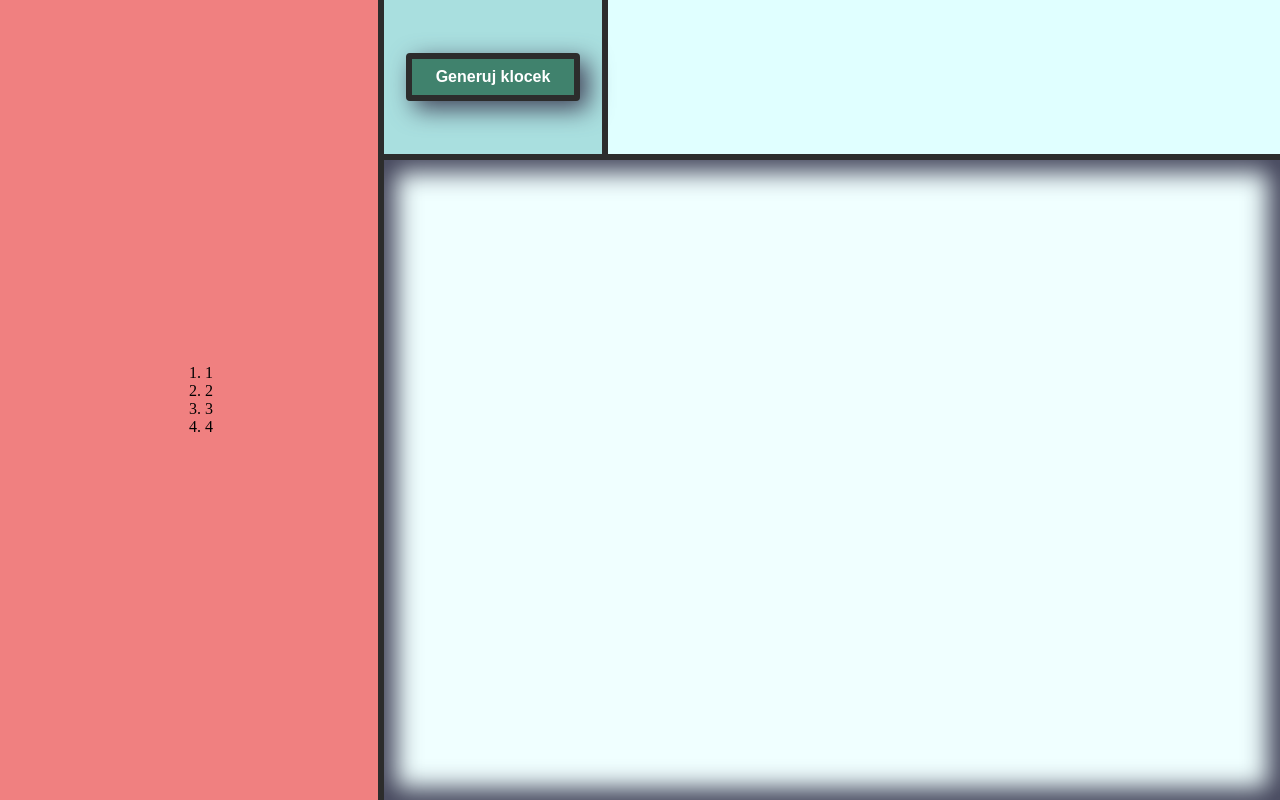
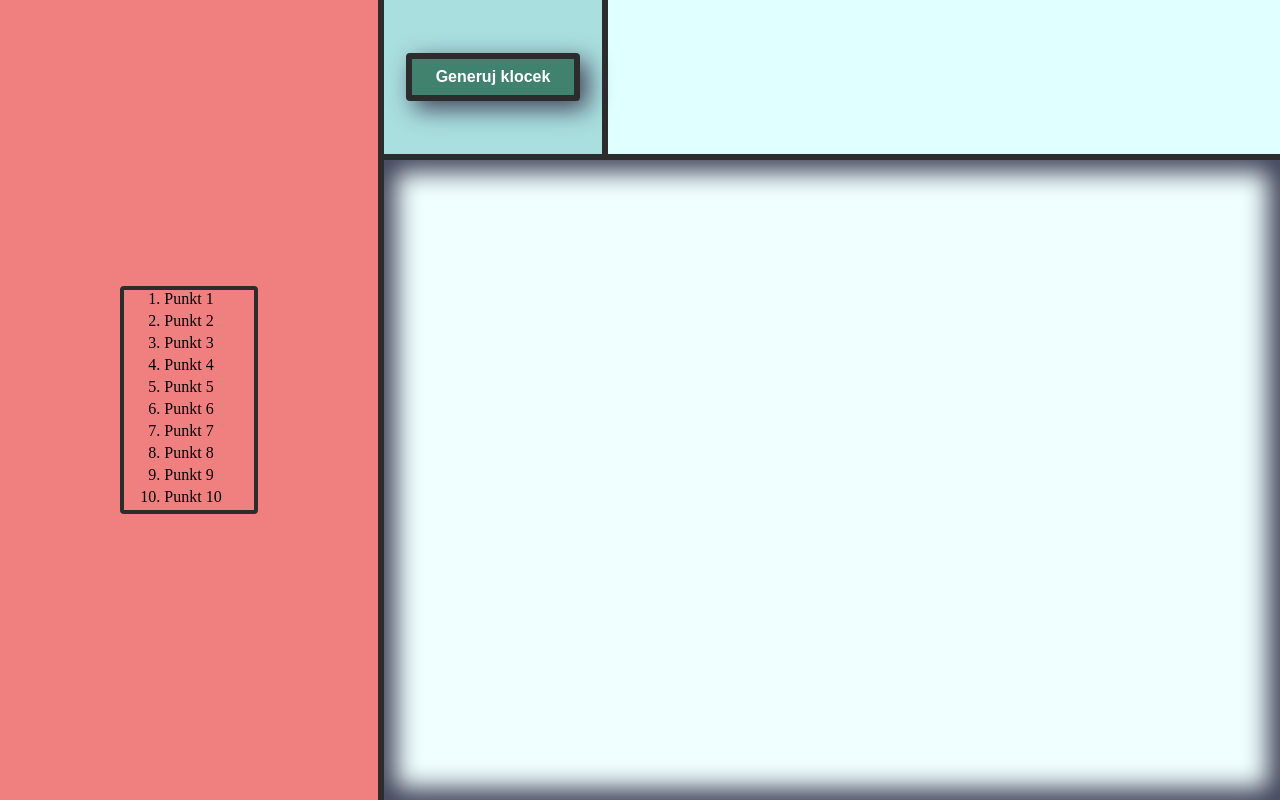
Before and after one commit to DominikBuj/ipm, a plain HTML site: page lab3/index.html in a window 1280 px wide. Drawn offline with Linux system fonts and the light colour scheme.

Commit message:
list styling

```diff
--- a/lab3/index.html
+++ b/lab3/index.html
@@ -12,10 +12,16 @@
     <div class="list-container">
 
         <ol id="list">
-            <li class="list-element" draggable="true">1</li>
-            <li class="list-element" draggable="true">2</li>
-            <li class="list-element" draggable="true">3</li>
-            <li class="list-element" draggable="true">4</li>
+            <li class="list-element" draggable="true">Punkt 1</li>
+            <li class="list-element" draggable="true">Punkt 2</li>
+            <li class="list-element" draggable="true">Punkt 3</li>
+            <li class="list-element" draggable="true">Punkt 4</li>
+            <li class="list-element" draggable="true">Punkt 5</li>
+            <li class="list-element" draggable="true">Punkt 6</li>
+            <li class="list-element" draggable="true">Punkt 7</li>
+            <li class="list-element" draggable="true">Punkt 8</li>
+            <li class="list-element" draggable="true">Punkt 9</li>
+            <li class="list-element" draggable="true">Punkt 10</li>
         </ol>
 
     </div>
--- a/lab3/script.js
+++ b/lab3/script.js
@@ -22,7 +22,6 @@ listElements.forEach(listElement => {
 
     listElement.addEventListener('dragstart', (event) => {
         listElement.style.opacity = '0.5';
-        // listElement.style.borderStyle = 'dashed';
         draggedElement = listElement;
     });
 
@@ -34,7 +33,6 @@ listElements.forEach(listElement => {
 
     listElement.addEventListener('dragend', (event) => {
         listElement.style.opacity = '1';
-        // listElement.style.borderStyle = 'solid';
     });
 
 });
--- a/lab3/style.css
+++ b/lab3/style.css
@@ -17,11 +17,13 @@ body {
 }
 
 ol {
-    /* border: 4px solid rgb(44, 44, 44); */
+    padding-right: 32px;
+    border: 4px solid rgb(44, 44, 44);
+    border-radius: 4px;
 }
 
 li {
-    /* border-bottom: 4px solid rgb(44, 44, 44); */
+    margin-bottom: 4px;
 }
 
 .game-container {
```
